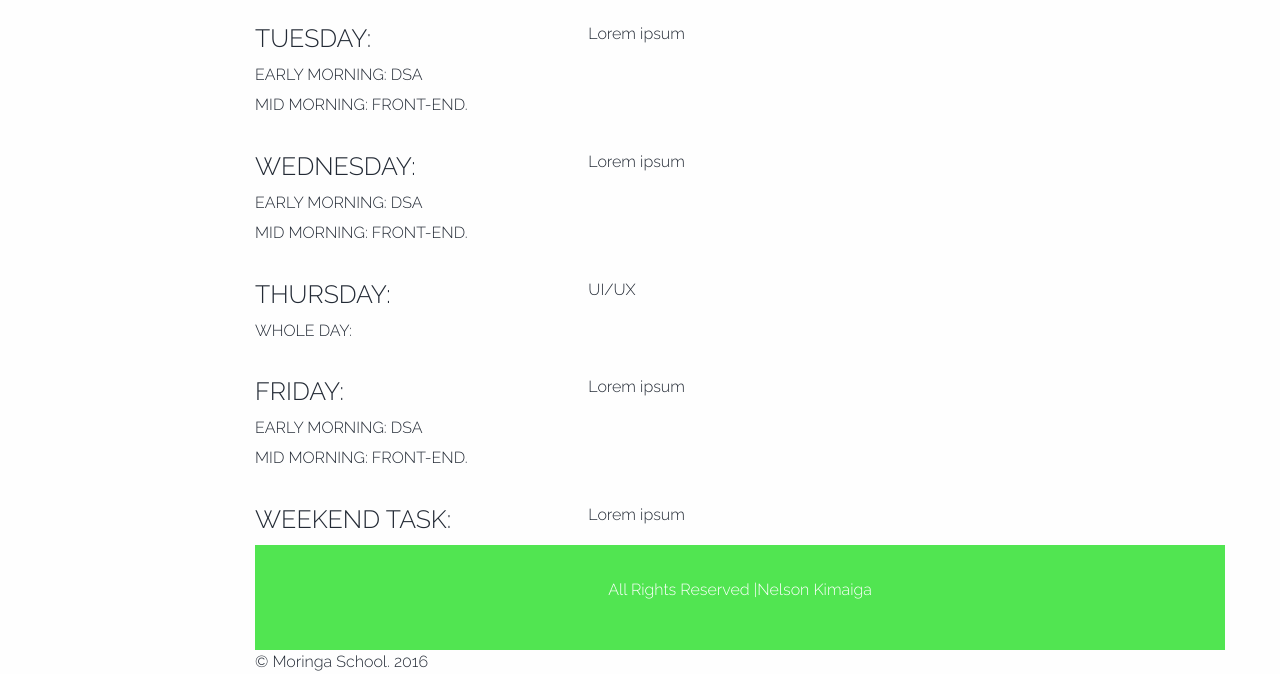
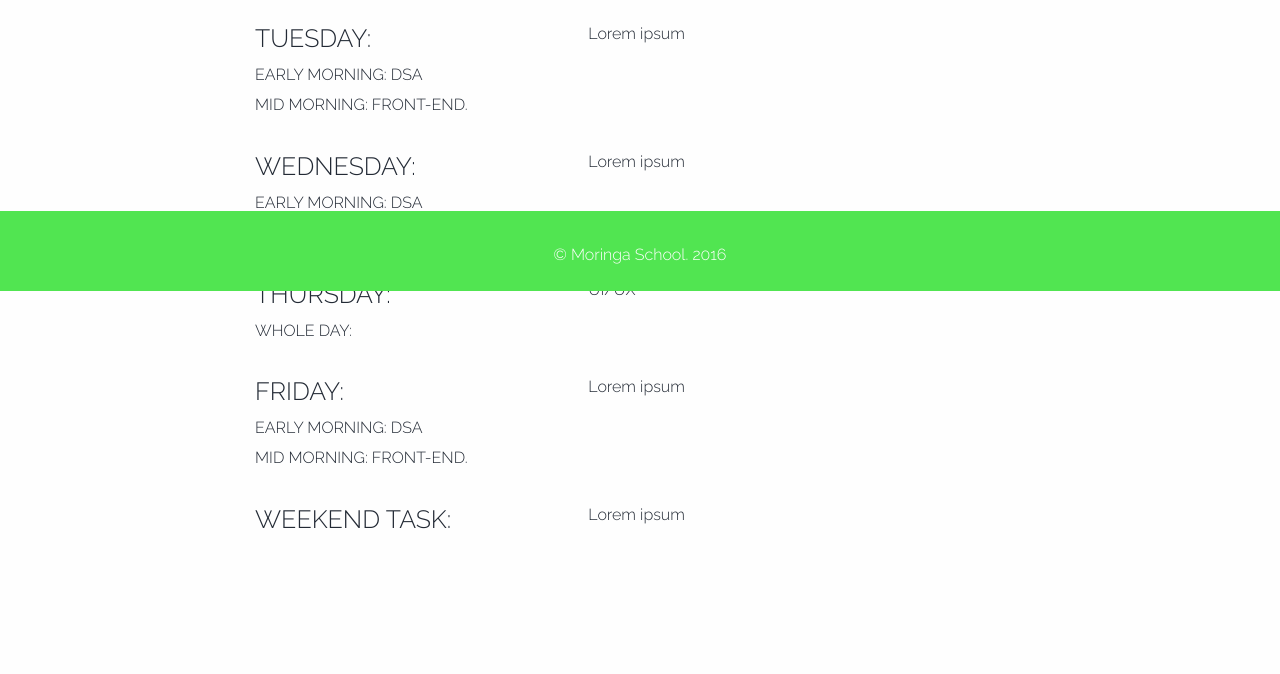
Before and after one commit to gitalry/Moringa-School-Curriculum-UI, a plain HTML site: page index.html in a window 1280 px wide. Shown: the part 509-1183 px from the top of the page. After the commit the page ends 1054 px from the top, so only its background shows below. Drawn offline with Linux system fonts and the light colour scheme.

Commit message:
Footer working correctly

```diff
--- a/css/app.css
+++ b/css/app.css
@@ -29,6 +29,11 @@ h6{
     padding: 2em 0;
     text-align: center;
     color: #fff;
+    width:100%;
+    height:10%;
+    position:fixed;
+    bottom:0;
+    left:0;
 }
 .copy p {
     font-size: 1em;
@@ -41,11 +46,3 @@ h6{
 .copy p a:hover {
     color: #999;
 }
-
-.footer{
-  width:100%;
-  height:20%;
-  position:relative;
-  bottom:0;
-  left:0;
-}
--- a/index.html
+++ b/index.html
@@ -100,15 +100,11 @@
 <!-- footer -->
 <div class="footer">
   <div class="copy">
-    <div class="container">
-    <p>All Rights Reserved |<a href="http://nelsonkimaiga.github.io">Nelson Kimaiga</a></p>
-   </div>
-  </div>
-
 <!-- curent date and year to appear on footer-->
   &copy; Moringa School. <script type="text/javascript">
   document.write(new Date().getFullYear());
 </script>
+  </div>
 </div>
 
     <script src="js/vendor/jquery.min.js"></script>
```
